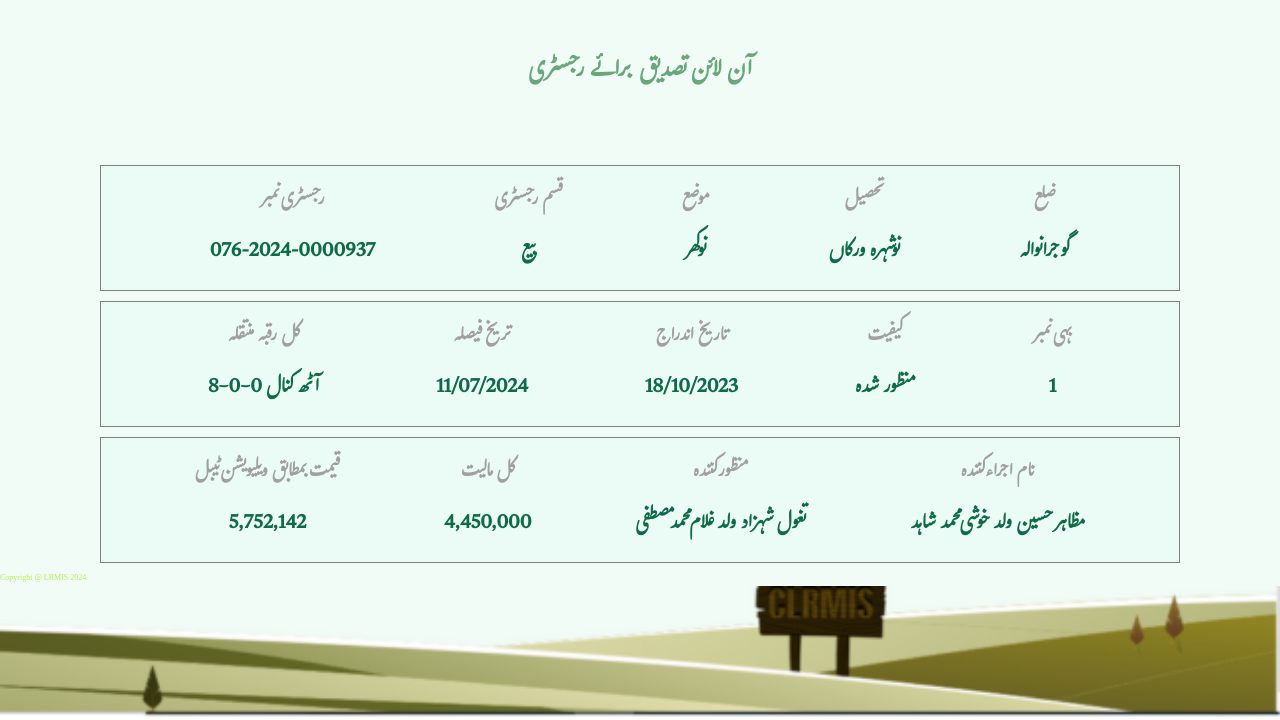
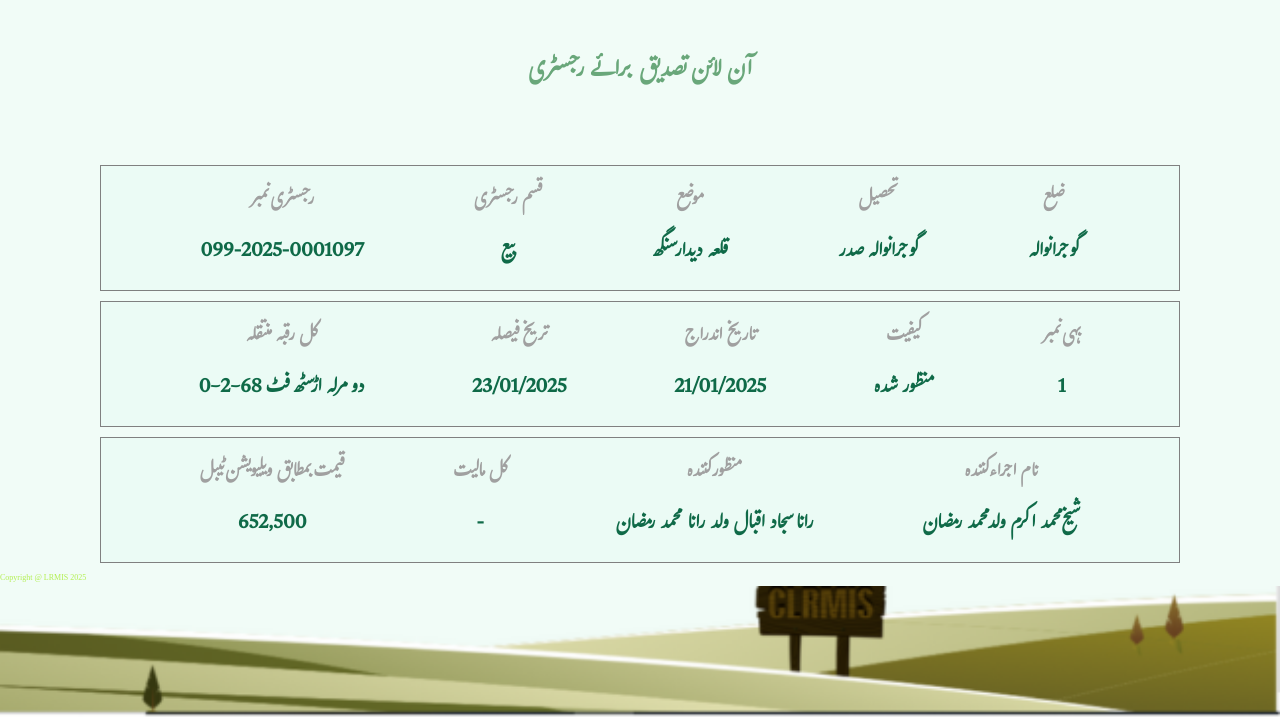
Before and after one commit to punjabzameen/https-onlinefard.punjab-zameen.gov.pk-RegistryVerification-data-HZVAQeF2tY20M-21kbYuZCbG5Pm5H2-0pn, a plain HTML site: page index.html in a window 1280 px wide. Shown: the part 80-800 px from the top of the page. Drawn offline with Linux system fonts and the light colour scheme.

Commit message:
Update index.html

```diff
--- a/index.html
+++ b/index.html
@@ -32,7 +32,7 @@
             <div class="item text1">
                 <h3>رجسٹری نمبر
                 </h3>
-                <p>076-2024-0000937
+                <p>099-2025-0001097
                 </p>
             </div>
             <div class="item text2"><h3>قسم رجسٹری
@@ -42,13 +42,13 @@
             <div class="item text3">
                 <h3>موضع
                 </h3>
-                <p>نوکھر
+                <p>قلعہ دیدار سنگھ
                 </p>
             </div>
             <div class="item text4">
                 <h3>تحصیل
                 </h3>
-                <p>نوشہرہ ورکاں
+                <p>گوجرانوالہ صدر
                 </p>
             </div>
             <div class="item text5">
@@ -63,18 +63,18 @@
             <div class="item text1">
                 <h3>کل رقبہ منتقلہ
                 </h3>
-                <p>8-0-0 آٹھ کنال
+                <p>0-2-68 دو مرلہ اڑسٹھ فٹ
                 </p>
             </div>
             <div class="item text2"><h3>تریخ فیصلہ
 
             </h3>
-            <p>11/07/2024
+            <p>23/01/2025
             </p></div>
             <div class="item text3">
                 <h3>تاریخ اندراج
                 </h3>
-                <p>18/10/2023
+                <p>21/01/2025
                 </p>
             </div>
             <div class="item text4">
@@ -95,23 +95,23 @@
             <div class="item text1">
                 <h3>قیمت بمطابق ویلیویشن ٹیبل
                 </h3>
-                <p>5,752,142
+                <p>652,500
                 </p>
             </div>
             <div class="item text2"><h3>کل مالیت
             </h3>
-            <p>4,450,000
+            <p>-
             </p></div>
             <div class="item text3">
                 <h3>منظور کنندہ
                 </h3>
-                <p>تغول شہزاد ولد غلام محمد مصطفی
+                <p>رانا سجاد اقبال ولد رانا محمد رمضان
                 </p>
             </div>
             <div class="item text4">
                 <h3>نام اجراء کنندہ
                 </h3>
-                <p>مظاہر حسین ولد خوشی محمد شاہد
+                <p>شیخ محمد اکرم ولد محمد رمضان
                 </p>
             </div>
 
@@ -120,7 +120,7 @@
     </section>
     <!-- ----------------- Inage section------------------ -->
      <div class="bottom_img">
-        Copyright @ LRMIS 2024
+        Copyright @ LRMIS 2025
 
      </div>
      <!-- <div class="main">
```
